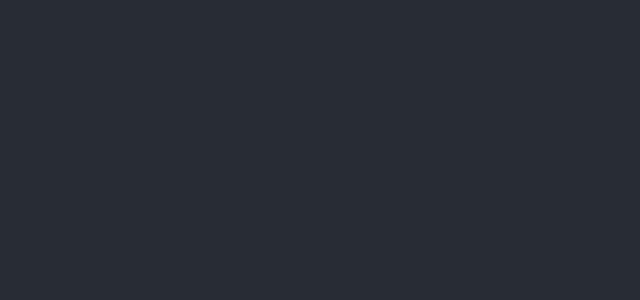
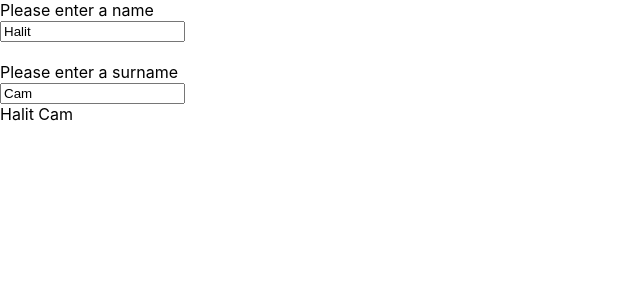
Before and after one commit to HalitCam/CounterApp-State, a React (Create React App) app: page / in a window 1280 px wide. Shown: the top 300 px of the page, without its empty margins (0-640 px from the left). Built offline with nearby package versions, Linux system fonts and the light colour scheme.

Commit message:
counter with Input State ist produced

```diff
--- a/src/App.js
+++ b/src/App.js
@@ -2,13 +2,9 @@ import logo from './logo.svg';
 import './App.css';
 
 function App() {
-  const firstNumber =(()=>{})
   return (
     <div className="App">
-      <header className="App-header">
-
-
-      </header>
+    hello !
     </div>
   );
 }
--- /dev/null
+++ b/src/components/InputExample.js
@@ -0,0 +1,22 @@
+import {useState} from 'react';
+
+const InputExample = () => {
+    const [name, setName] = useState('Halit')
+    const [surname, setSurname] = useState("Cam")
+    return (
+
+        <div>
+            Please enter a name <br/>
+          <input value={name} onChange={(event)=>setName(event.target.value)}/>
+          <br/>
+          <br/>
+            Please enter a surname <br/>
+          <input value={surname} onChange={(event)=>setSurname(event.target.value)}/>
+          <br/>
+
+        {name} {surname}
+        </div>
+    );
+}
+
+export default InputExample;
--- a/src/index.js
+++ b/src/index.js
@@ -1,13 +1,15 @@
 import React from 'react';
 import ReactDOM from 'react-dom/client';
 import './index.css';
-import App from './App';
+// import App from './App';
 import reportWebVitals from './reportWebVitals';
+// import Counter from './components/counter';
+import InputExample from './components/InputExample';
 
 const root = ReactDOM.createRoot(document.getElementById('root'));
 root.render(
   <React.StrictMode>
-    <App />
+    <InputExample/>
   </React.StrictMode>
 );
 
```
Also changed, not shown: src/components/counter.js (+5 -2 lines), src/jquery-example.html (added, +24 -0 lines).
